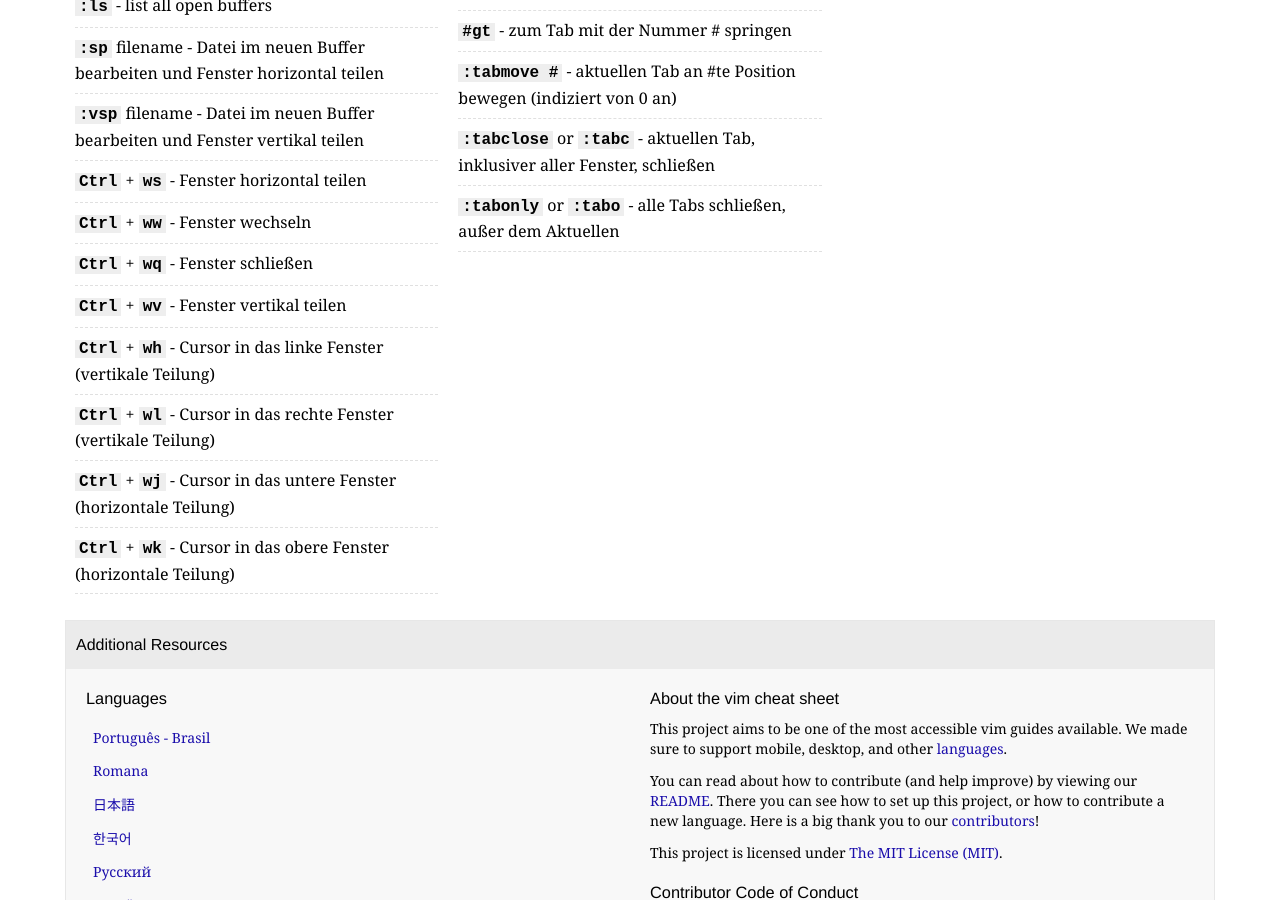
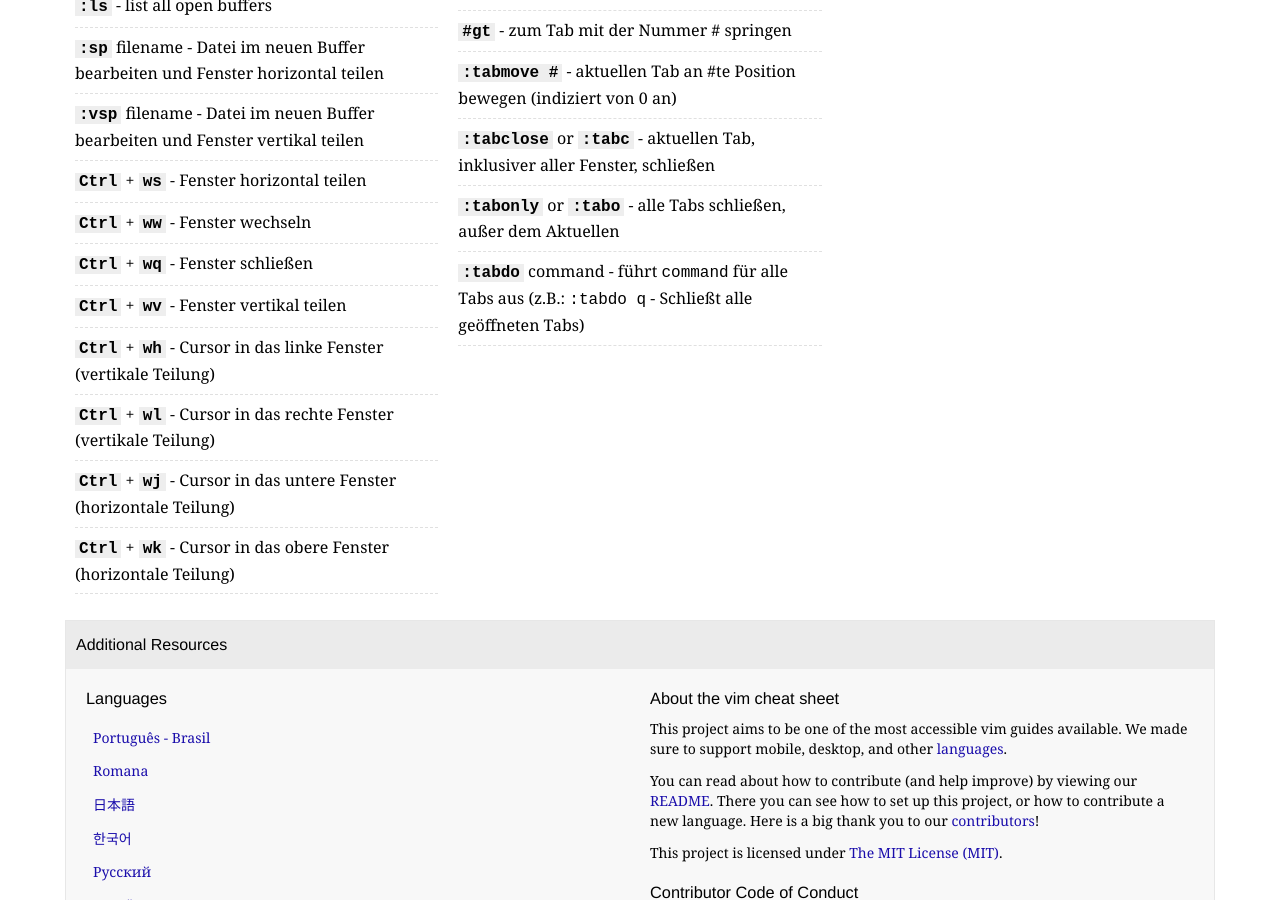
Before and after one commit to rtorr/vim-cheat-sheet, a Jekyll site: the page built from lang/de_de/index.html, in a window 1280 px wide and 900 px high, scrolled down 2320 px. Built offline with Jekyll 4.4.1, drawn with Linux system fonts in a browser that asks for light colours.

Commit message:
add command :tabdo and its german translation

```diff
--- a/_config.yml
+++ b/_config.yml
@@ -170,6 +170,7 @@ defaults:
           colontabmove: "move current tab to the #th position (indexed from 0)"
           colontabc: "close the current tab and all its windows"
           colontabo: "close all tabs except for the current one"
+          colontabdo: "run the <code>command</code> on all tabs (e.g. <code>:tabdo q</code> - closes all opened tabs)"
 
       languages:
         title: "Languages"
--- a/_layouts/page.html
+++ b/_layouts/page.html
@@ -165,6 +165,7 @@ layout: default
           <li><kbd>:tabmove #</kbd> - {{ page.tabs.commands.colontabmove }}</li>
           <li><kbd>:tabclose</kbd> or <kbd>:tabc</kbd> - {{ page.tabs.commands.colontabc }}</li>
           <li><kbd>:tabonly</kbd> or <kbd>:tabo</kbd> - {{ page.tabs.commands.colontabo }}</li>
+          <li><kbd>:tabdo</kbd> command - {{ page.tabs.commands.colontabdo }}</li>
         </ul>
       </div>
     </div> <!-- end grid-block -->
--- a/lang/de_de/index.html
+++ b/lang/de_de/index.html
@@ -140,6 +140,7 @@ tabs:
     colontabmove:  "aktuellen Tab an #te Position bewegen (indiziert von 0 an)"
     colontabc: "aktuellen Tab, inklusiver aller Fenster, schließen"
     colontabo: "alle Tabs schließen, außer dem Aktuellen"
+    colontabdo: "führt <code>command</code> für alle Tabs aus (z.B.: <code>:tabdo q</code> - Schließt alle geöffneten Tabs)"
 
 languages:
   title: "Sprachen"
```
